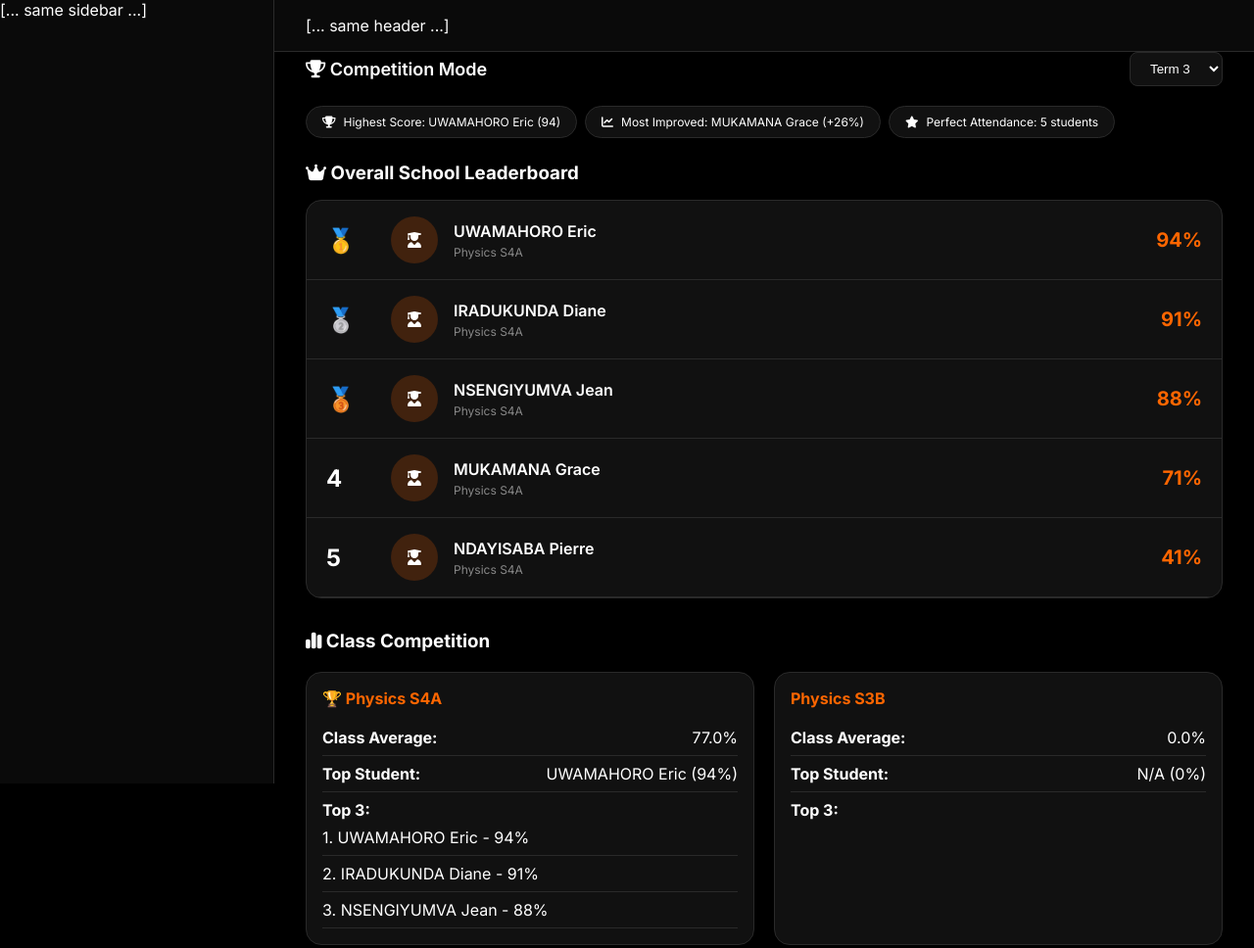
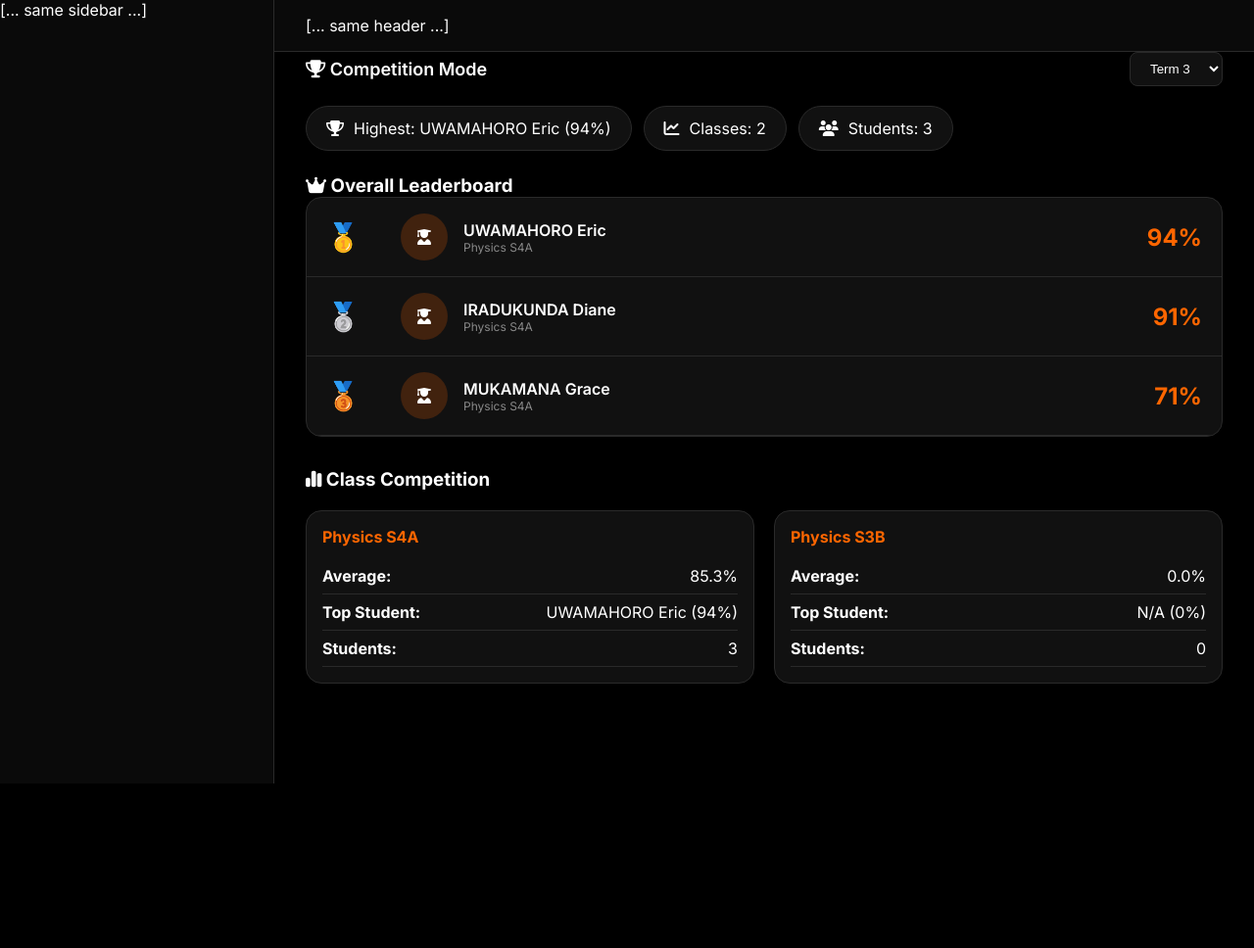
Before and after one commit to manziallan998-maker/smartclass-analytics, a plain HTML site: page compete.html in a window 1280 px wide. Shown: the top 968 px of the page at 98% size. After the commit the page ends 800 px from the top, so only its background shows below. Drawn offline with Linux system fonts and the light colour scheme; sample sign-in values are in the browser's storage.

Commit message:
Update compete.html

```diff
--- a/compete.html
+++ b/compete.html
@@ -8,24 +8,25 @@
     <link rel="stylesheet" href="https://cdnjs.cloudflare.com/ajax/libs/font-awesome/6.4.0/css/all.min.css">
     <link rel="stylesheet" href="css/style.css">
     <style>
+        .badge-container { display: flex; gap: 12px; flex-wrap: wrap; margin-bottom: 24px; }
+        .badge { background: var(--bg-card); padding: 12px 20px; border-radius: 30px; display: flex; align-items: center; gap: 10px; border: 1px solid var(--border); }
         .leaderboard { background: var(--bg-card); border-radius: 16px; overflow: hidden; border: 1px solid var(--border); }
         .leaderboard-item { display: flex; align-items: center; padding: 16px 20px; border-bottom: 1px solid var(--border); transition: all 0.3s; }
         .leaderboard-item:hover { background: var(--bg-hover); }
-        .rank { width: 50px; font-size: 24px; font-weight: 700; }
+        .rank { width: 60px; font-size: 28px; font-weight: 700; }
         .rank-1 { color: #F59E0B; }
         .rank-2 { color: #9CA3AF; }
         .rank-3 { color: #CD7F32; }
         .student-avatar { width: 48px; height: 48px; background: rgba(255,102,0,0.2); border-radius: 50%; display: flex; align-items: center; justify-content: center; margin: 0 16px; }
         .student-info { flex: 1; }
-        .student-name { font-weight: 600; margin-bottom: 4px; }
+        .student-name { font-weight: 600; }
         .student-class { font-size: 12px; color: var(--text-dim); }
-        .score { font-size: 20px; font-weight: 700; color: var(--accent-primary); }
-        .badge-container { display: flex; gap: 8px; margin-top: 20px; flex-wrap: wrap; }
-        .badge { background: var(--bg-card); padding: 8px 16px; border-radius: 20px; display: flex; align-items: center; gap: 8px; font-size: 12px; border: 1px solid var(--border); }
-        .class-leaderboard { display: grid; grid-template-columns: repeat(auto-fill, minmax(300px, 1fr)); gap: 20px; margin-top: 20px; }
+        .score { font-size: 24px; font-weight: 700; color: var(--accent-primary); }
+        .class-grid { display: grid; grid-template-columns: repeat(auto-fill, minmax(300px, 1fr)); gap: 20px; margin-top: 20px; }
         .class-card { background: var(--bg-card); border-radius: 16px; padding: 16px; border: 1px solid var(--border); }
         .class-card h4 { margin-bottom: 12px; color: var(--accent-primary); }
-        .class-student { display: flex; justify-content: space-between; padding: 8px 0; border-bottom: 1px solid var(--border); }
+        .class-stat { display: flex; justify-content: space-between; padding: 8px 0; border-bottom: 1px solid var(--border); }
+        @media (max-width: 768px) { .leaderboard-item { flex-wrap: wrap; gap: 12px; } .rank { width: 40px; } }
     </style>
 </head>
 <body>
@@ -39,93 +40,81 @@
         <div class="section">
             <div class="section-header">
                 <h2><i class="fas fa-trophy"></i> Competition Mode</h2>
-                <select id="termSelectCompete" class="search-input" style="width: auto;"><option value="1">Term 1</option><option value="2">Term 2</option><option value="3" selected>Term 3</option></select>
+                <select id="termSelect" class="search-input" style="width: auto;"><option value="1">Term 1</option><option value="2">Term 2</option><option value="3" selected>Term 3</option></select>
             </div>
 
             <div class="badge-container" id="badgeContainer"></div>
 
-            <h3 style="margin: 24px 0 16px;"><i class="fas fa-crown"></i> Overall School Leaderboard</h3>
+            <h3><i class="fas fa-crown"></i> Overall Leaderboard</h3>
             <div class="leaderboard" id="overallLeaderboard"></div>
 
-            <h3 style="margin: 32px 0 16px;"><i class="fas fa-chart-simple"></i> Class Competition</h3>
-            <div class="class-leaderboard" id="classLeaderboard"></div>
+            <h3 style="margin-top: 32px;"><i class="fas fa-chart-simple"></i> Class Competition</h3>
+            <div class="class-grid" id="classLeaderboard"></div>
         </div>
     </main>
 </div>
 
-<script src="js/auth.js"></script>
-<script src="js/theme.js"></script>
-<script src="js/storage.js"></script>
-<script src="js/app.js"></script>
 <script>
-    let allStudentsData = [];
-    let classesData = [];
-
-    document.addEventListener('DOMContentLoaded', () => {
-        loadData();
-        document.getElementById('termSelectCompete')?.addEventListener('change', () => loadData());
-    });
+    let allStudents = [], allClasses = [];
 
     function loadData() {
-        const term = document.getElementById('termSelectCompete').value;
-        classesData = storage.getClasses();
-        allStudentsData = [];
-
-        for (const cls of classesData) {
-            const students = storage.getStudents(cls.id);
-            students.forEach(s => {
-                s.className = cls.name;
-                s.classId = cls.id;
-                s.score = s[`term${term}`] || 0;
-                allStudentsData.push(s);
-            });
-        }
-        displayLeaderboards(term);
+        allClasses = JSON.parse(localStorage.getItem('classes') || '[]');
+        allStudents = JSON.parse(localStorage.getItem('students') || '[]');
+        if (allClasses.length === 0) allClasses = [{ id: "cls_001", name: "Physics S4A" }, { id: "cls_002", name: "Physics S3B" }];
+        if (allStudents.length === 0) allStudents = [
+            { name: "UWAMAHORO Eric", classId: "cls_001", term1: 82, term2: 88, term3: 94 },
+            { name: "IRADUKUNDA Diane", classId: "cls_001", term1: 85, term2: 89, term3: 91 },
+            { name: "MUKAMANA Grace", classId: "cls_001", term1: 45, term2: 58, term3: 71 }
+        ];
+        displayLeaderboards();
     }
 
-    function displayLeaderboards(term) {
-        const sortedStudents = [...allStudentsData].sort((a,b) => b.score - a.score);
+    function displayLeaderboards() {
+        const term = document.getElementById('termSelect').value;
+        const studentsWithScore = allStudents.map(s => ({ ...s, score: s[`term${term}`] || 0, className: allClasses.find(c => c.id === s.classId)?.name || 'Unknown' }));
+        const sorted = studentsWithScore.sort((a,b) => b.score - a.score);
 
-        const overallHtml = sortedStudents.slice(0, 10).map((student, index) => {
-            let rankClass = '', rankIcon = '';
-            if (index === 0) { rankClass = 'rank-1'; rankIcon = '🥇'; }
-            else if (index === 1) { rankClass = 'rank-2'; rankIcon = '🥈'; }
-            else if (index === 2) { rankClass = 'rank-3'; rankIcon = '🥉'; }
-            else { rankIcon = `${index + 1}`; }
+        const overallHtml = sorted.slice(0, 10).map((s, i) => {
+            let rankIcon = i === 0 ? '🥇' : i === 1 ? '🥈' : i === 2 ? '🥉' : `${i+1}`;
+            let rankClass = i === 0 ? 'rank-1' : i === 1 ? 'rank-2' : i === 2 ? 'rank-3' : '';
             return `<div class="leaderboard-item">
                 <div class="rank ${rankClass}">${rankIcon}</div>
                 <div class="student-avatar"><i class="fas fa-user-graduate"></i></div>
-                <div class="student-info"><div class="student-name">${student.name}</div><div class="student-class">${student.className}</div></div>
-                <div class="score">${student.score}%</div>
+                <div class="student-info"><div class="student-name">${s.name}</div><div class="student-class">${s.className}</div></div>
+                <div class="score">${s.score}%</div>
             </div>`;
         }).join('');
-        document.getElementById('overallLeaderboard').innerHTML = overallHtml || '<div style="padding:40px;text-align:center;">No data available</div>';
+        document.getElementById('overallLeaderboard').innerHTML = overallHtml || '<div style="padding:40px;text-align:center;">No data</div>';
 
-        const classStats = classesData.map(cls => {
-            const classStudents = allStudentsData.filter(s => s.className === cls.name);
-            const avgScore = classStudents.reduce((a,b) => a + b.score, 0) / (classStudents.length || 1);
-            const topStudent = classStudents.sort((a,b) => b.score - a.score)[0];
-            const topStudentsList = classStudents.sort((a,b) => b.score - a.score).slice(0, 3);
-            return { ...cls, avgScore, topStudent, topStudentsList };
-        }).sort((a,b) => b.avgScore - a.avgScore);
+        const classStats = allClasses.map(cls => {
+            const students = studentsWithScore.filter(s => s.classId === cls.id);
+            const avg = students.reduce((a,b) => a + b.score, 0) / (students.length || 1);
+            const top = students.sort((a,b) => b.score - a.score)[0];
+            return { ...cls, avg: avg.toFixed(1), topStudent: top?.name || 'N/A', topScore: top?.score || 0, count: students.length };
+        }).sort((a,b) => b.avg - a.avg);
 
-        const classHtml = classStats.map((cls, idx) => `
-            <div class="class-card"><h4>${idx === 0 ? '🏆 ' : ''}${cls.name}</h4>
-            <div class="class-student"><strong>Class Average:</strong> ${cls.avgScore.toFixed(1)}%</div>
-            <div class="class-student"><strong>Top Student:</strong> ${cls.topStudent?.name || 'N/A'} (${cls.topStudent?.score || 0}%)</div>
-            <div style="margin-top:8px;"><strong>Top 3:</strong></div>
-            ${cls.topStudentsList.map((s,i) => `<div class="class-student">${i+1}. ${s.name} - ${s.score}%</div>`).join('')}
-            </div>
-        `).join('');
+        const classHtml = classStats.map(cls => `<div class="class-card"><h4>${cls.name}</h4>
+            <div class="class-stat"><strong>Average:</strong> ${cls.avg}%</div>
+            <div class="class-stat"><strong>Top Student:</strong> ${cls.topStudent} (${cls.topScore}%)</div>
+            <div class="class-stat"><strong>Students:</strong> ${cls.count}</div>
+        </div>`).join('');
         document.getElementById('classLeaderboard').innerHTML = classHtml;
 
-        const badges = [
-            { icon: 'fa-trophy', text: 'Highest Score', condition: sortedStudents[0]?.name, value: sortedStudents[0]?.score },
-            { icon: 'fa-chart-line', text: 'Most Improved', condition: 'MUKAMANA Grace', value: '+26%' },
-            { icon: 'fa-star', text: 'Perfect Attendance', condition: '5 students', value: '' }
-        ];
-        document.getElementById('badgeContainer').innerHTML = badges.map(b => `<div class="badge"><i class="fas ${b.icon}"></i> ${b.text}: ${b.condition} ${b.value ? `(${b.value})` : ''}</div>`).join('');
+        document.getElementById('badgeContainer').innerHTML = `
+            <div class="badge"><i class="fas fa-trophy"></i> Highest: ${sorted[0]?.name || 'N/A'} (${sorted[0]?.score || 0}%)</div>
+            <div class="badge"><i class="fas fa-chart-line"></i> Classes: ${allClasses.length}</div>
+            <div class="badge"><i class="fas fa-users"></i> Students: ${allStudents.length}</div>
+        `;
     }
+
+    function checkAuth() { if (!localStorage.getItem('teacherToken') && !window.location.pathname.includes('index.html')) { window.location.href = 'index.html'; return false; } return true; }
+
+    document.addEventListener('DOMContentLoaded', () => {
+        if (!checkAuth()) return;
+        loadData();
+        document.getElementById('termSelect')?.addEventListener('change', displayLeaderboards);
+        document.getElementById('logoutBtn')?.addEventListener('click', () => { localStorage.clear(); window.location.href = 'index.html'; });
+    });
 </script>
 </body>
 </html>
```
